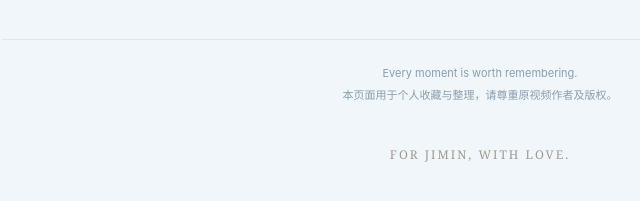
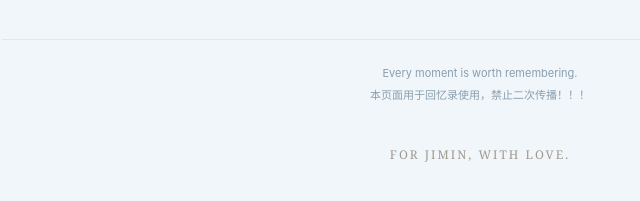
Before and after one commit to cudbcosn/jimin-video, a plain HTML site: page index.html in a window 1280 px wide. Shown: the part 1537-1738 px from the top of the page, 160-800 px from the left. Drawn offline with Linux system fonts and the light colour scheme.

Commit message:
index.html

```diff
--- a/index.html
+++ b/index.html
@@ -349,7 +349,7 @@ h1 {
 
   <div class="note">
     Every moment is worth remembering.<br>
-    本页面用于个人收藏与整理，请尊重原视频作者及版权。
+    本页面用于回忆录使用，禁止二次传播！！！
   </div>
 
   <footer class="footer">
@@ -364,7 +364,7 @@ h1 {
 
   video：视频播放地址
   cover：封面图片地址
-  category：舞台、采访、幕后、日常、其他
+  category：舞台、综艺/电台、采访、幕后、日常、其他
 
   示例视频目前没有填写播放地址，
   添加自己的视频链接后才可以播放。
```
